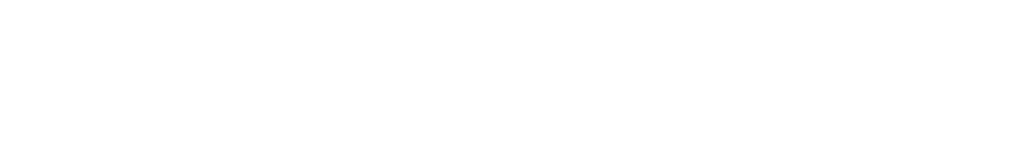
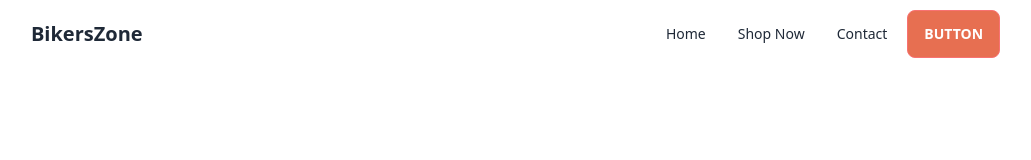
Before and after one commit to ehisawesome/BikerZone, a plain HTML site: page index.html in a window 1280 px wide. Shown: the whole page, without its empty margins (133-1164 px from the left). Drawn offline with nearby package versions, Linux system fonts and the light colour scheme.

Commit message:
Added Nav Bar

```diff
--- a/index.html
+++ b/index.html
@@ -3,9 +3,40 @@
 <head>
     <meta charset="UTF-8">
     <meta name="viewport" content="width=device-width, initial-scale=1.0">
+    <link href="https://cdn.jsdelivr.net/npm/daisyui@3.3.1/dist/full.css" rel="stylesheet" type="text/css" />
+    <script src="https://cdn.tailwindcss.com"></script>
     <title>BikerZone</title>
 </head>
 <body>
-
+    <header>
+        <nav>
+            <div class="navbar bg-base-100 flex justify-center">
+                <div class="navbar-start">
+                  <div class="dropdown">
+                    <label tabindex="0" class="btn btn-ghost lg:hidden">
+                      <svg xmlns="http://www.w3.org/2000/svg" class="h-5 w-5" fill="none" viewBox="0 0 24 24" stroke="currentColor"><path stroke-linecap="round" stroke-linejoin="round" stroke-width="2" d="M4 6h16M4 12h8m-8 6h16" /></svg>
+                    </label>
+                    <ul tabindex="0" class="menu menu-sm dropdown-content mt-3 z-[1] p-2 shadow bg-base-100 rounded-box w-52">
+                      <li><a>Home</a></li>
+                      <li><a>Shop</a></li>
+                    </ul>
+                  </div>
+                  <a class="btn btn-ghost normal-case text-xl">BikersZone</a>
+                </div>
+                <div>
+                    <div class="navbar-center hidden lg:flex">
+                        <ul class="menu menu-horizontal px-1">
+                          <li><a>Home</a></li>
+                          <li><a>Shop Now</a></li>
+                          <li><a>Contact</a></li>
+                        </ul>
+                      </div>
+                      <div class="navbar-end">
+                        <a class="btn btn-error bg-[#E76F51] text-white">Button</a>
+                      </div>
+                </div>
+              </div>
+        </nav>
+    </header>
 </body>
 </html>
--- /dev/null
+++ b/tailwind.config.js
@@ -0,0 +1,8 @@
+/** @type {import('tailwindcss').Config} */
+module.exports = {
+    content: ["./src/**/*.{html,js}"],
+    theme: {
+      extend: {},
+    },
+    plugins: [],
+  }
```
